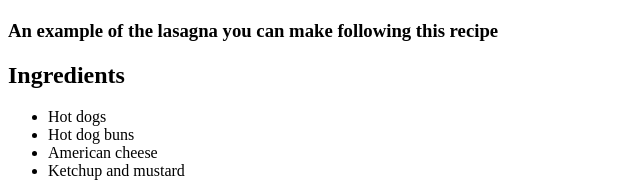
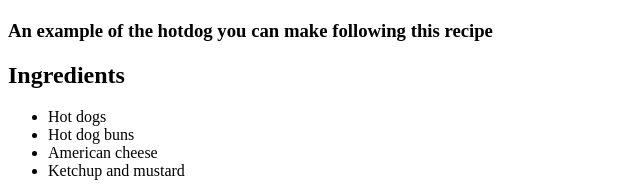
Before and after one commit to GRiley96/Recipes, a plain HTML site: page recipes/hotdog.html in a window 1280 px wide. Shown: the part 383-573 px from the top of the page, 0-640 px from the left. Drawn offline with Linux system fonts and the light colour scheme.

Commit message:
fixed caption under picture on hotdog.html

```diff
--- a/recipes/hotdog.html
+++ b/recipes/hotdog.html
@@ -8,7 +8,7 @@
 <body>
     <h1>Hotdog</h1>
     <img src='https://www.allrecipes.com/thmb/MUl67TZ7j-vqGtajx547otPXjNA=/282x188/filters:no_upscale():max_bytes(150000):strip_icc():format(webp)/4506655-1b659431c2614db49186892280108fe0.jpg'>
-    <h3>An example of the lasagna you can make following this recipe</h3>
+    <h3>An example of the hotdog you can make following this recipe</h3>
     <h2>Ingredients</h2>
     <ul>
         <li>Hot dogs</li>
```
